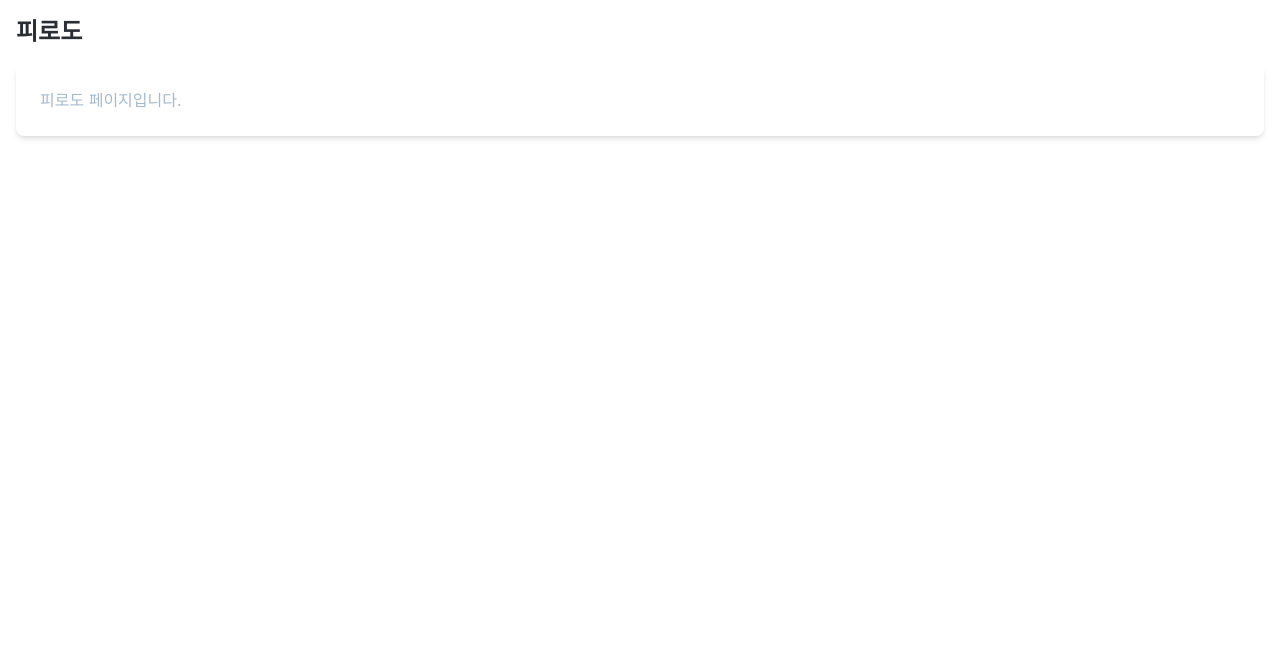
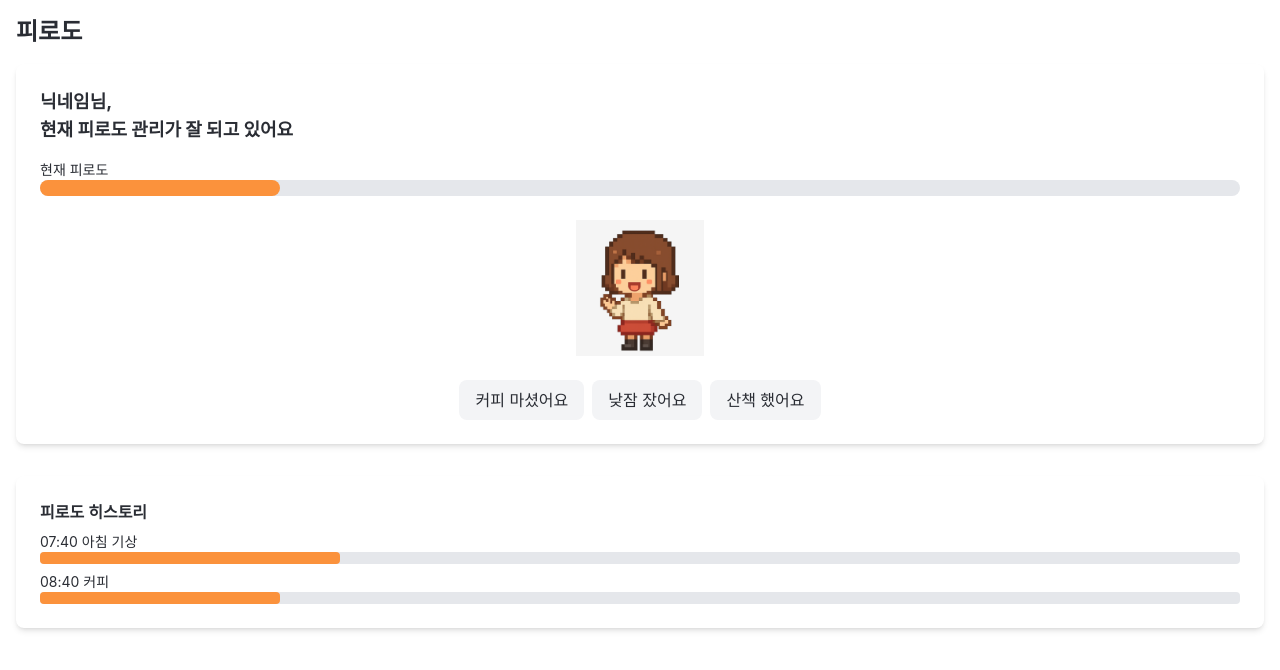
Before and after one commit to AhiamYeong/DGG, a React (Vite) app in the folder frontend/: page / in a window 1280 px wide. Shown: the top 670 px of the page. Built offline with nearby package versions, Linux system fonts and the light colour scheme.

Commit message:
feat: 피로도 정적 페이지 추가

```diff
--- /dev/null
+++ b/frontend/src/components/fatigue/FatigueHistory.tsx
@@ -0,0 +1,30 @@
+/** @format */
+
+// TODO: 동적으로 연결
+export default function FatigueHistory() {
+  return (
+    <div className="bg-background p-4">
+      <div className="bg-white rounded-lg shadow-md p-6">
+        <h3 className="font-semibold">피로도 히스토리</h3>
+        <div className="mt-2">
+          <p className="text-sm">07:40 아침 기상</p>
+          <div className="w-full bg-gray-200 h-3 rounded">
+            <div
+              className="bg-orange-400 h-3 rounded"
+              style={{ width: "25%" }}
+            ></div>
+          </div>
+        </div>
+        <div className="mt-2">
+          <p className="text-sm">08:40 커피</p>
+          <div className="w-full bg-gray-200 h-3 rounded">
+            <div
+              className="bg-orange-400 h-3 rounded"
+              style={{ width: "20%" }}
+            ></div>
+          </div>
+        </div>
+      </div>
+    </div>
+  );
+}
--- a/frontend/src/pages/FatiguePage.tsx
+++ b/frontend/src/pages/FatiguePage.tsx
@@ -1,10 +1,53 @@
+/** @format */
+import FatigueHistory from "../components/fatigue/FatigueHistory";
+import character from "../assets/character.png";
+
+// 전부 하드코딩 된 페이지 -> 동적으로 연결 필요
 export default function FatiguePage() {
   return (
-    <div className="min-h-screen bg-background p-4">
-      <h1 className="text-2xl font-bold text-font mb-4">피로도</h1>
-      <div className="bg-white rounded-lg shadow-md p-6">
-        <p className="text-secondary">피로도 페이지입니다.</p>
+    <div>
+      <div className="bg-background p-4">
+        <h1 className="text-2xl font-bold text-font mb-4">피로도</h1>
+
+        <div className="bg-white rounded-lg shadow-md p-6">
+          <h2 className="text-lg font-bold">
+            <span className="font-semibold">닉네임</span>님, <br />
+            현재 피로도 관리가 잘 되고 있어요
+          </h2>
+
+          {/* 현재 피로도 */}
+          <div className="mt-4">
+            <p className="text-sm">현재 피로도</p>
+            <div className="w-full bg-gray-200 rounded-full h-4">
+              <div
+                className="bg-orange-400 h-4 rounded-full"
+                style={{ width: "20%" }}
+              ></div>
+            </div>
+          </div>
+
+          {/* 캐릭터 */}
+          {/* TODO: 동적으로 변경 */}
+          <div className="my-6">
+            <img src={character} alt="캐릭터" className="w-32 mx-auto" />
+          </div>
+
+          {/* 버튼 */}
+          {/* TODO: 아이콘 추가 */}
+          <div className="flex flex-wrap gap-2 justify-center">
+            <button className="px-4 py-2 rounded-lg bg-gray-100">
+              커피 마셨어요
+            </button>
+            <button className="px-4 py-2 rounded-lg bg-gray-100">
+              낮잠 잤어요
+            </button>
+            <button className="px-4 py-2 rounded-lg bg-gray-100">
+              산책 했어요
+            </button>
+          </div>
+        </div>
       </div>
+      <FatigueHistory></FatigueHistory>
     </div>
   );
 }
```
Also changed, not shown: frontend/src/assets/character.png (added).
